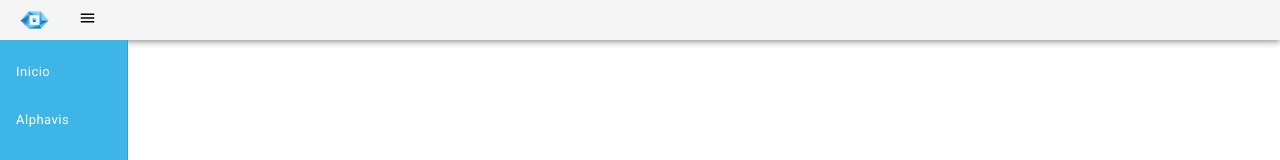
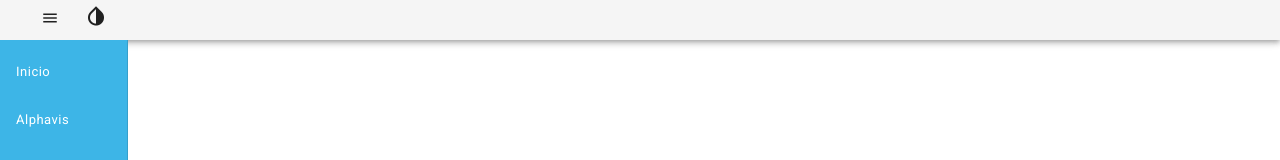
Before and after one commit to yasmimvso/emotionvis, an Angular app: page / in a window 1280 px wide. Shown: the top 160 px of the page. Built offline with nearby package versions, Linux system fonts and the light colour scheme.

Commit message:
feat: icone de background modo claro/escuro criado

```diff
--- a/src/app/component/tamplate/tamplate.component.css
+++ b/src/app/component/tamplate/tamplate.component.css
@@ -12,7 +12,6 @@ img{
 }
 .menu{
   padding: 0 10%;
-  color: black;
 }
 .menu i{
   font-size: 90%;
@@ -23,3 +22,8 @@ img{
 .menu::after{
   color: black;
 }
+
+.backgroundPage{
+  padding: 2% 0% 2% 2%;
+  cursor: pointer;
+}
--- a/src/app/component/tamplate/tamplate.component.html
+++ b/src/app/component/tamplate/tamplate.component.html
@@ -1,18 +1,22 @@
+<mat-toolbar class="header mat-elevation-z4">
+  <!-- <div style="width: 3%; height: 100%;">
+    <img src="../../../assets/img/logo.png" alt="logo foto" class="logo">
+  </div> -->
 
-<mat-toolbar class="header mat-elevation-z4">
-    <div style="width: 3%; height: 100%;">
-      <img src="../../../assets/img/logo.png" alt="logo foto" class="logo">
-    </div>
-
-    <a class="menu"  (click)="toggleNav()" style="padding: 2% 0% 2% 2%;" *ngIf="!idVis">
-      <i class="material-icons" >
+  <a class="menu" (click)="toggleNav()" style="padding: 2% 0% 2% 2%;">
+    <i class="material-icons">
       menu
     </i>
   </a>
 
-    <a class="menu"  routerLink="/alphavis" style="padding: 2% 0% 2% 2%;" *ngIf="idVis">
+  <a class="menu" routerLink="/alphavis" style="padding: 2% 0% 2% 2%;" *ngIf="idVis">
     <i class="material-icons">
       keyboard_backspace
     </i>
   </a>
+  <a class="backgroundPage" (click) = "invertColor()">
+    <i class="material-icons">
+      invert_colors
+    </i>
+  </a>
 </mat-toolbar>
--- a/src/app/component/tamplate/tamplate.component.ts
+++ b/src/app/component/tamplate/tamplate.component.ts
@@ -7,6 +7,11 @@ import { HeaderService } from '../../services/header.service'
   styleUrls: ['./tamplate.component.css']
 })
 export class TamplateComponent implements OnInit{
+    changeColor : boolean  = true;
+  /*
+      background-color: rgb(21, 32, 43);
+    color: #ccc;
+  */
 
     displayNav: boolean = false;
     @Input() idVis:any;
@@ -28,4 +33,19 @@ export class TamplateComponent implements OnInit{
 
   }
 
+  invertColor(){
+    const element = <HTMLElement> document.getElementsByClassName('alphavis')[0];
+    const head = <HTMLElement> document.getElementsByClassName('header')[0];
+    const element2 = <HTMLElement> document.getElementsByClassName('view')[0];
+    const element3 = <HTMLElement> document.getElementsByClassName(' dadosBygraph')[0];
+    console.log("changeColor", this.changeColor);
+    element.style.background = 'rgb(21, 32, 43)'; // #38444d
+    element.style.color = "rgb(255,255,255)";
+    head.style.background ='#38444d'
+    head.style.color = "rgb(255,255,255)";
+    element2.style.background ='#38444d';
+    element2.style.color = "rgb(255,255,255)";
+    element3.style.background ='#38444d'
+    element3.style.color = "rgb(255,255,255)";
+  }
 }
--- a/src/app/vis/alphavis-id/alphavis-id.component.html
+++ b/src/app/vis/alphavis-id/alphavis-id.component.html
@@ -71,7 +71,7 @@
           </div>
         </div>
       </div>
-      <div class="lineCharts mat-elevation-z3">
+      <div class="dadosBygraph mat-elevation-z3">
         <h2 style="margin-bottom: 0.5%;">Dados totais individuais sumarizados</h2>
         <div class="graphs">
           <div class="chartLine mat-elevation-z3" #chartLine>
--- a/src/styles.css
+++ b/src/styles.css
@@ -122,3 +122,30 @@ body {
 .nave{
   height: 95vh; background-color: #3db5e7;
 }
+
+.view{
+  height: 40%;
+  width: 77%;
+  display: flex;
+  flex-direction: column;
+  align-items: center;
+  background-color: rgba(240, 235, 235, 0.807);
+  padding: 1%;
+  border: 0.2rem solid #a7a7a7;
+  border-radius: 1.2rem;
+  margin-top: 2%;
+}
+
+.dadosBygraph{
+  height: 36%;
+  width: 77%;
+  display: flex;
+  flex-direction: column;
+  align-items: center;
+  float: left;
+  background-color: rgba(240, 235, 235, 0.807);
+  padding: 1%;
+  border: 0.2rem solid #a7a7a7;
+  border-radius: 1.2rem;
+  margin-top: 0.5%;
+}
```
Lines whose indentation alone changed are shown as unchanged.
